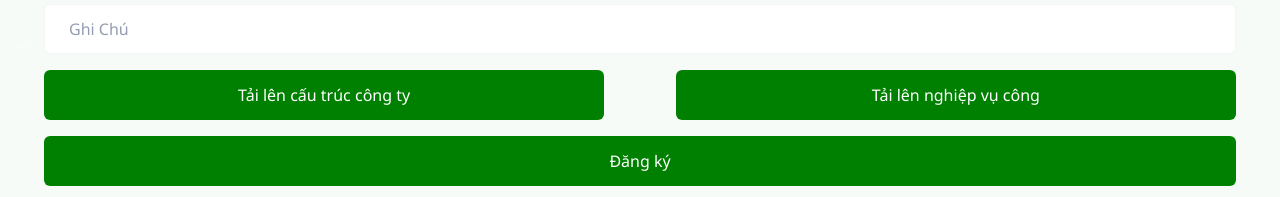
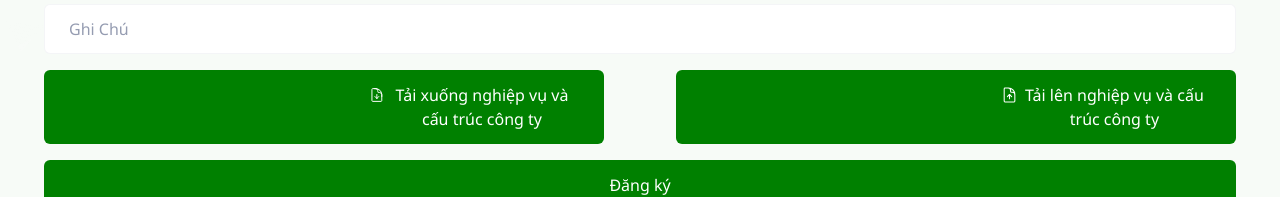
Before and after one commit to 1canhhoa/test-3i, a Next.js app: page /en/signup in a window 1280 px wide. Shown: the part 593-790 px from the top of the page. Built offline with nearby package versions, Linux system fonts and the light colour scheme; no server answers.

Commit message:
đã sửa lại hai nút button mục đăng ký

```diff
--- a/app/[locale]/signup/page.tsx
+++ b/app/[locale]/signup/page.tsx
@@ -342,13 +342,19 @@ const SignupPage = () => {
               type="button"
               className="duration-80 mb-4 w-[47%] cursor-pointer rounded-md border border-transparent bg-[green] py-3 px-6 text-center text-base font-medium text-white outline-none transition ease-in-out hover:bg-opacity-80 hover:shadow-signUp focus-visible:shadow-none"
             >
-              Tải lên cấu trúc công ty
+              <p className="flex" style={{ marginLeft: "300px" }}>
+                <svg xmlns="http://www.w3.org/2000/svg" fill="none" viewBox="0 0 24 24" strokeWidth={1.5} stroke="currentColor" className="w-6 h-6">
+                  <path strokeLinecap="round" strokeLinejoin="round" d="M19.5 14.25v-2.625a3.375 3.375 0 00-3.375-3.375h-1.5A1.125 1.125 0 0113.5 7.125v-1.5a3.375 3.375 0 00-3.375-3.375H8.25m.75 12l3 3m0 0l3-3m-3 3v-6m-1.5-9H5.625c-.621 0-1.125.504-1.125 1.125v17.25c0 .621.504 1.125 1.125 1.125h12.75c.621 0 1.125-.504 1.125-1.125V11.25a9 9 0 00-9-9z" />
+                </svg>
+
+                <span>Tải xuống nghiệp vụ và cấu trúc công ty</span>
+              </p>
             </button>
             <input
               ref={refInput}
               type="file"
               className="hidden"
-              accept=".jpg,.jeq,.png"
+              accept="xlsx"
               onChange={handleChangeImage}
             />
             <button
@@ -356,7 +362,12 @@ const SignupPage = () => {
               type="button"
               className="duration-80 mb-4  w-[47%] cursor-pointer rounded-md border border-transparent bg-[green] py-3 px-6 text-center text-base font-medium text-white outline-none transition ease-in-out hover:bg-opacity-80 hover:shadow-signUp focus-visible:shadow-none"
             >
-              Tải lên nghiệp vụ công
+              <p className="flex" style={{ marginLeft: "300px" }}>
+                <svg xmlns="http://www.w3.org/2000/svg" fill="none" viewBox="0 0 24 24" strokeWidth={1.5} stroke="currentColor" className="w-6 h-6">
+                  <path strokeLinecap="round" strokeLinejoin="round" d="M19.5 14.25v-2.625a3.375 3.375 0 00-3.375-3.375h-1.5A1.125 1.125 0 0113.5 7.125v-1.5a3.375 3.375 0 00-3.375-3.375H8.25m6.75 12l-3-3m0 0l-3 3m3-3v6m-1.5-15H5.625c-.621 0-1.125.504-1.125 1.125v17.25c0 .621.504 1.125 1.125 1.125h12.75c.621 0 1.125-.504 1.125-1.125V11.25a9 9 0 00-9-9z" />
+                </svg>
+                <span>Tải lên nghiệp vụ và cấu trúc công ty</span>
+              </p>
             </button>
           </div>
           <input
```
Also changed, not shown: app/[locale]/components/About/AboutSectionOne.tsx (indentation only).
